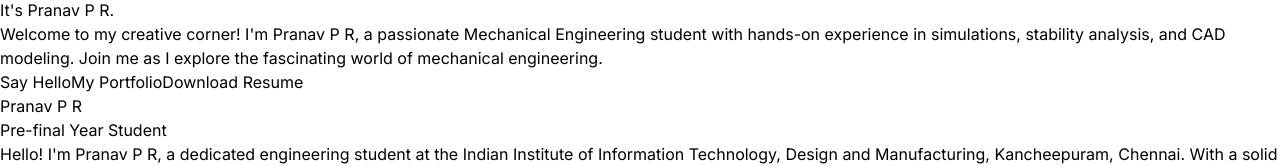
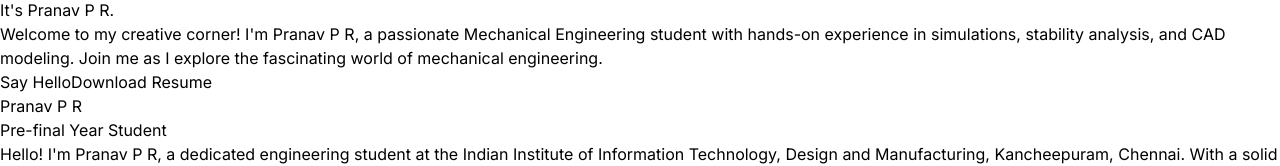
Before and after one commit to PRP2003/personal-website, a React (Vite) app: page / in a window 1280 px wide. Shown: the part 190-356 px from the top of the page. Built offline with nearby package versions, Linux system fonts and the light colour scheme.

Commit message:
updated-

```diff
--- a/src/components/Navbar.jsx
+++ b/src/components/Navbar.jsx
@@ -57,13 +57,15 @@ const Introduction = () => {
             <p className="mt-4 text-xl max-w-2xl mx-auto">Welcome to my creative corner! I'm Pranav P R, a passionate Mechanical Engineering student with hands-on experience in simulations, stability analysis, and CAD modeling. Join me as I explore the fascinating world of mechanical engineering.</p>
             <div className="mt-8 flex justify-center space-x-4">
                 <button className="bg-gradient-to-r from-purple-400 to-purple-600 text-white px-6 py-3 rounded-full">Say Hello</button>
-                <button className="border border-gray-300 px-6 py-3 rounded-full">My Portfolio</button>
+                {/* <button  */}
                 <a
                     href="/Pranav CV_.pdf"
                     download="Pranav Resume.pdf"
                     className="mt-4 inline-block bg-blue-500 text-white py-2 px-4 rounded hover:bg-blue-700">
-                    <button type="button">Download Resume</button>
+                    <button className="border border-gray-300 px-6 py-3 rounded-full">Download Resume</button>
                 </a>
+                {/* >My Portfolio</button> */}
+
             </div>
         </div>
     );
```
